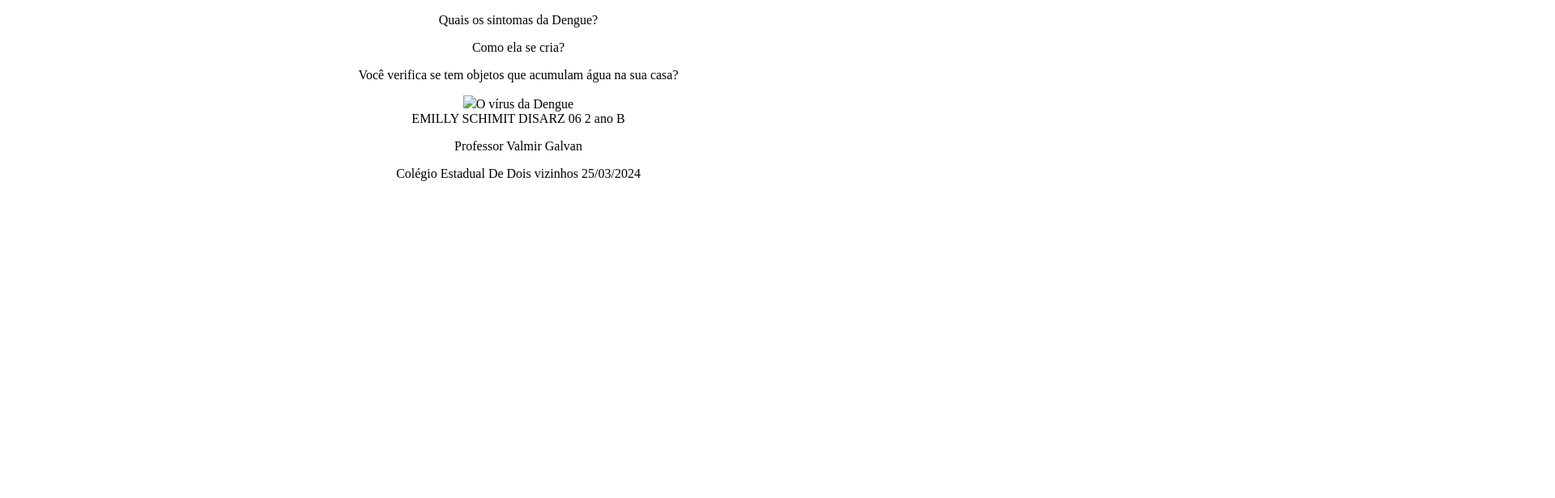
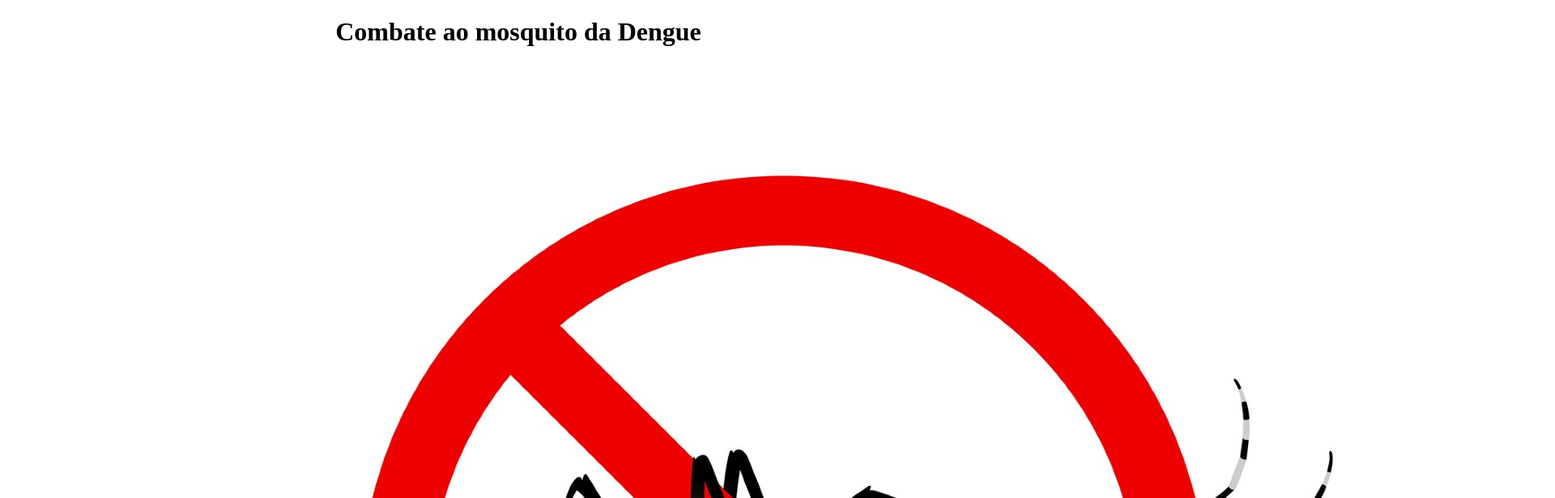
Before and after one commit to emillydisarz/Dengue, a plain HTML site: page index.html in a window 1280 px wide. Shown: the top 616 px of the page at 81% size, 1920 px wide, since content can reach past the window. Drawn offline with Linux system fonts and the light colour scheme.

Commit message:
Update index.html

```diff
--- a/index.html
+++ b/index.html
@@ -1,26 +1,22 @@
 <!DOCTYPE html>
 <html lang="en">
 <head>
-
     <meta charset="UTF-8">
-    <meta http-equiv="X-UA-Compatible" content="IE=edge">
     <meta name="viewport" content="width=device-width, initial-scale=1.0">
-    <title>EMILLY SCHIMIT DISARZ</title>
-    <link rel="stylesheet" href="style.css">
-
+    <title>Emilly Disarz</title>
 </head>
-<body><center>
-<p>Quais os sintomas da Dengue?</p>
-<p>Como ela se cria?</p>
-<p>Você verifica se tem objetos que acumulam água na sua casa?</p>
-<img src="dengue.jpg"
-<a href="https://youtu.be/lc7L4b-0MIE?si=QOr_8s2-ZKr9i0w9" >O vírus da Dengue</a>
+<body><b><center><h1>Combate ao mosquito da Dengue</h1></center></b>
+<center><img src="denguemilly.jpg" alt=""></center>
+<center><p>1. Como é transmitido a Dengue?</p>
+        <p>2. Quais são os sintomas da Dengue?</p>
+        <p>3. Como combater a Dengue?</p>
+        <p>4. Por que a Dengue voltou a ser trasmitida?</p>
+</center>
+<center><img src="printmilly.png" alt=""></center>
+<center><h1>frase concientizadora</h1></center>
+<center><img src= "printexto"alt=""></center>
+<center><h1>formulário</h1></center>
 </body>
-<footer>EMILLY SCHIMIT DISARZ 06 2 ano B</footer>
-<p> Professor Valmir Galvan</p>
-<p>Colégio Estadual De Dois vizinhos 25/03/2024</p>
-</footer>
-
-</center>
+<center><footer>Emilly Disarz  N 6 2B</footer></center>
 
 </html>
```
